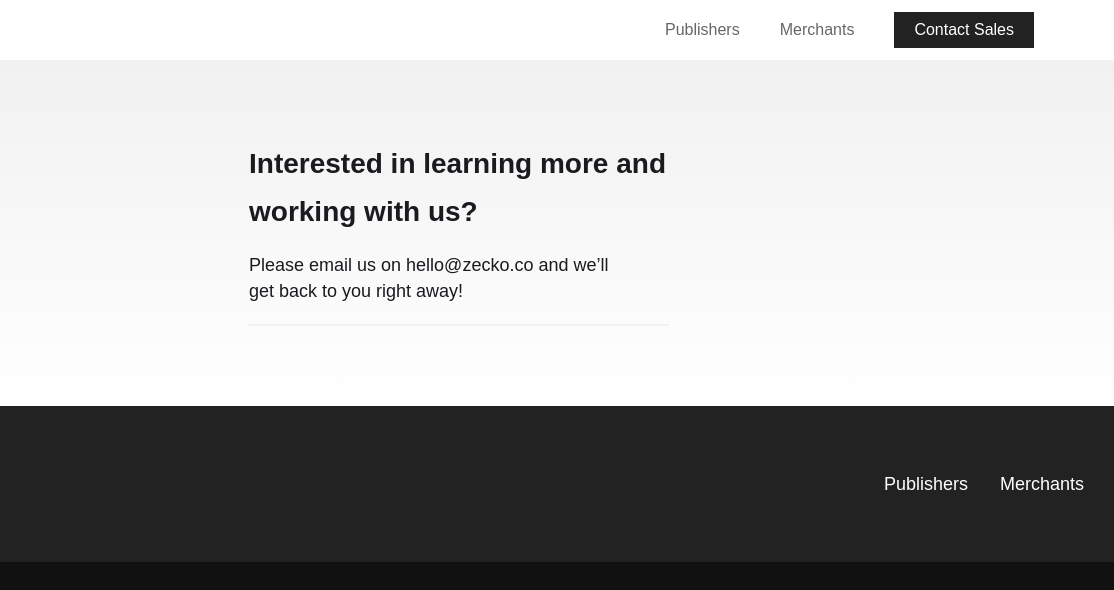
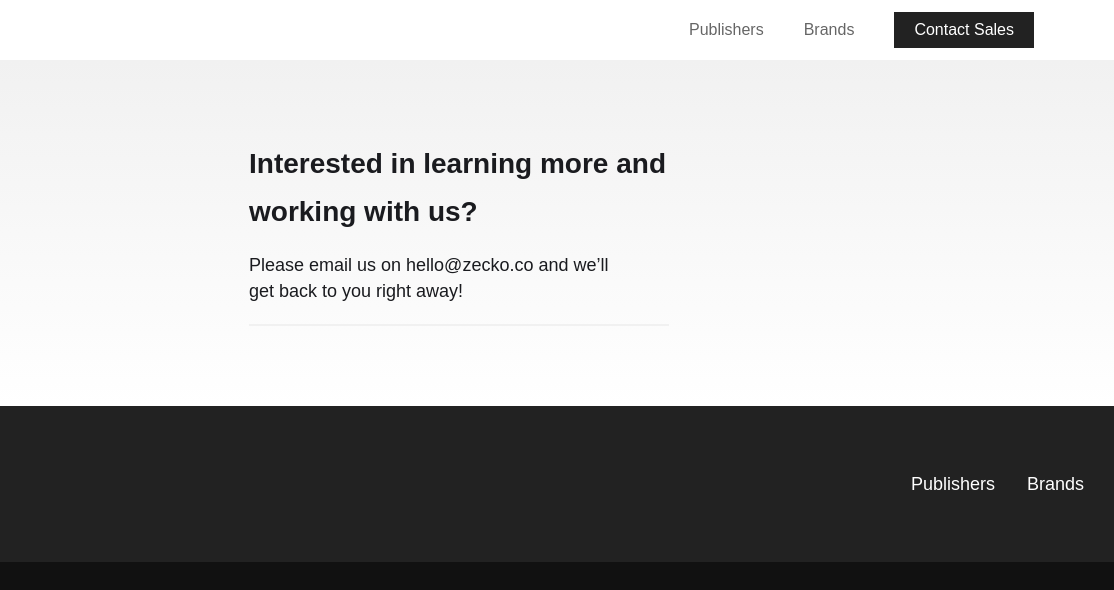
Before and after one commit to zeckode/zecko-website, a plain HTML site: page contact.html in a window 1280 px wide. Shown: the top 590 px of the page, 166-1280 px from the left. Drawn offline with Linux system fonts and the light colour scheme; a web font is replaced by a local one.

Commit message:
Update contact.html

```diff
--- a/contact.html
+++ b/contact.html
@@ -56,7 +56,7 @@
 							href="./publishers.html"
 							class="navigation-item w-nav-link">Publishers</a><a
 							href="./merchants.html"
-							class="navigation-item w-nav-link">Merchants</a><a href="./contact.html"
+							class="navigation-item w-nav-link">Brands</a><a href="./contact.html"
 							aria-current="page" class="navigation-item contact-sales-nav w-nav-link w--current">Contact
 							Sales</a></nav>
 				</div>
@@ -121,7 +121,7 @@
 			<div class="bonsai-logo w-embed"><img src="./images/logoWhite.png" alt="Zecko Logo" width="50"></img></div>
 			<div class="footer-navigation"><a href="./publishers.html"
 					class="footer-nav-link">Publishers</a><a href="./merchants.html"
-					class="footer-nav-link">Merchants</a></div>
+					class="footer-nav-link">Brands</a></div>
 		</div>
 		<div class="bottom-footer">
 			<a href="https://www.linkedin.com/company/zecko/" target="_blank"
```
